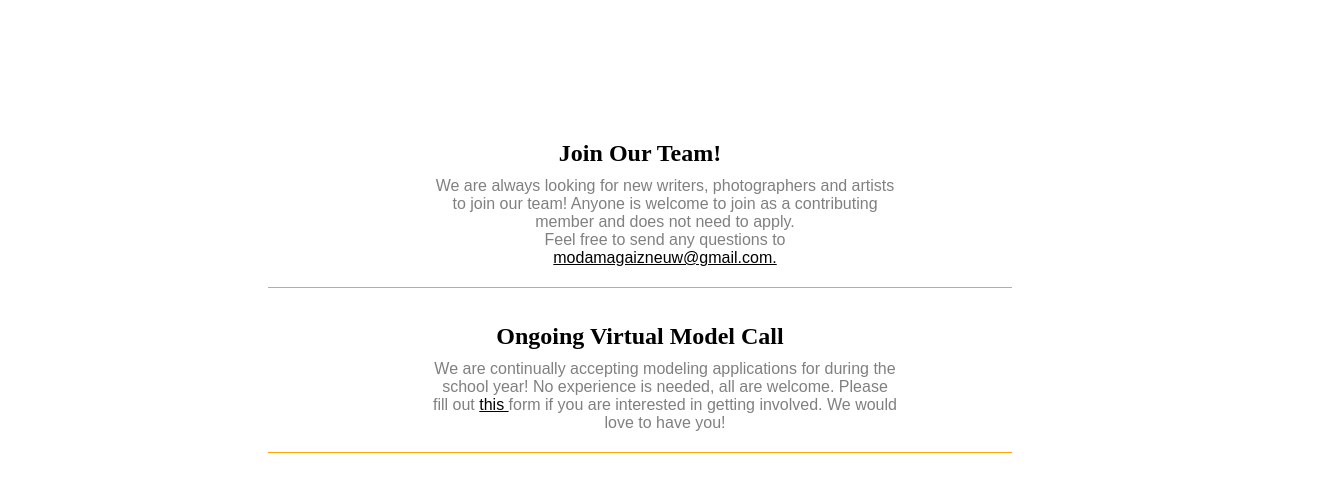
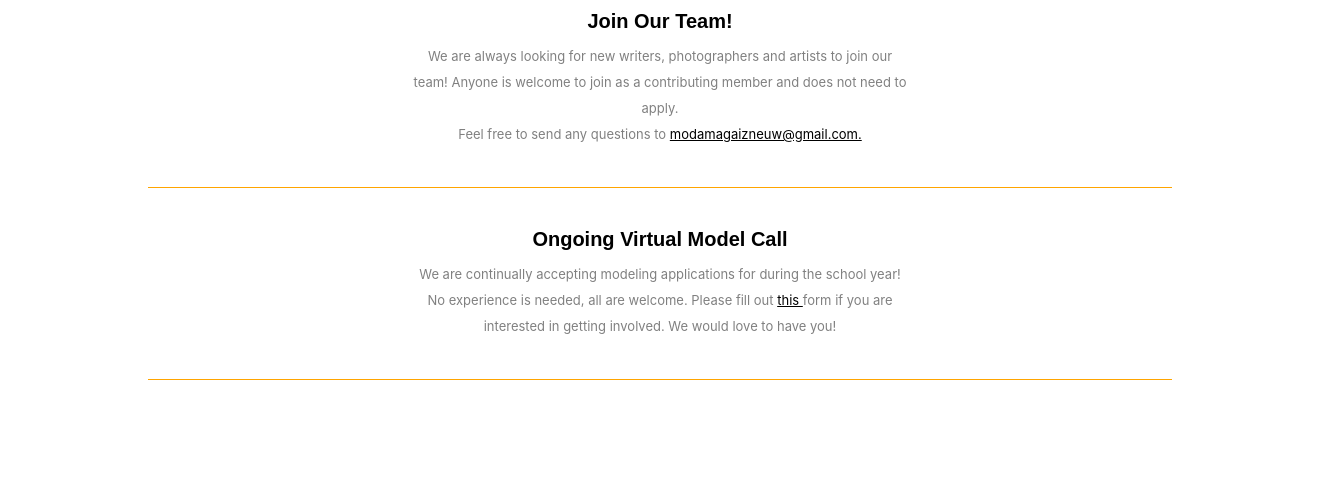
Before and after one commit to danhsiao/Moda, a React (Create React App) app: page /join in a window 1280 px wide. Shown: the top 492 px of the page, 1320 px wide, since content can reach past the window. Built offline with nearby package versions, Linux system fonts and the light colour scheme.

Commit message:
Update join.css

```diff
--- a/src/styles/join.css
+++ b/src/styles/join.css
@@ -1,31 +1,30 @@
 .join-page {
     display: flex;
-    align-items: center;
+    align-items: felx-start;;
     flex-direction: column;
     justify-content: center;
-    padding: 125px 175px;
+    padding: 0 20px;
+    width: 100%;
 }
 
 .join-block {
-    display: flex;
-    flex-direction: column;
-    justify-content: center;
-    align-items: center;
-    font-family: sans-serif;
-    padding-top: 15px;
-
+    text-align:left;
+    width: 100%;
+    max-width: 1000px;
+    margin: 0 auto 30px;
+    margin-bottom: 30px;
+    padding: 10px 20px;
 }
 .join-block > h2{
-    font-size: 24px;
-    font-weight: 600;
     margin-bottom: 10px;
-    color: black;
+    font-size: 20px;
+    font-family: Arial;
 }
 
 .join-block > p{
-    margin-left: 150px;
-    margin-right: 100px;
-    font-size: 16px;
+    line-height: 2.0;
+    margin: 0 auto;
+    font-size: 13px;
     color: gray;
 }
 
@@ -33,5 +32,6 @@
     width: 80%;
     height: 1px;
     background-color: orange;
-    margin: 20px 0;
+    border: none;
+    margin: 0 auto 30px;
 }
```
